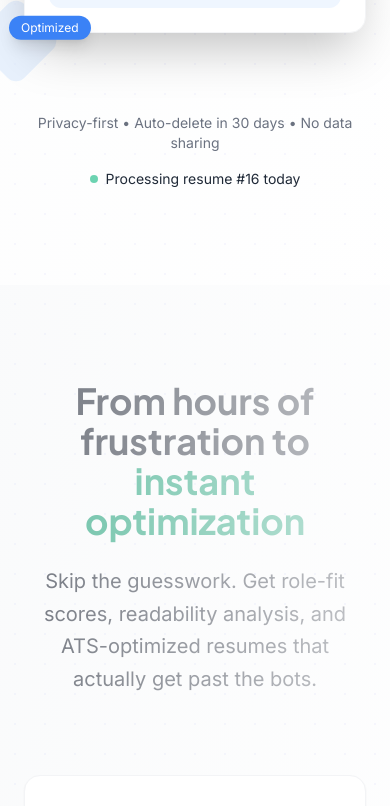
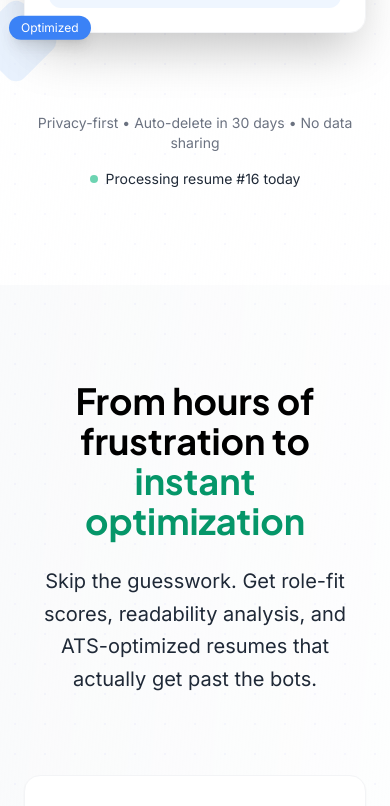
Before and after one commit to barath-uni/resumefy, a React (Vite) app in the folder frontend/: page / in a window 390 px wide. Shown: the part 1181-1987 px from the top of the page. Built offline with nearby package versions, Linux system fonts and the light colour scheme; no server answers.

Commit message:
FIX opacity aliasing issue

```diff
--- a/frontend/src/App.tsx
+++ b/frontend/src/App.tsx
@@ -73,7 +73,7 @@ function App() {
       {/* Clean Background */}
       <div className="absolute inset-0 overflow-hidden pointer-events-none">
         {/* Subtle gradient overlay */}
-        <div className="absolute inset-0 bg-gradient-to-br from-gray-50/30 to-white" />
+        <div className="absolute inset-0 bg-gradient-to-br from-gray-50/10 to-white" />
 
         {/* Geometric shapes inspired by the screenshots */}
         <div className="absolute top-20 right-20 w-64 h-64 bg-blue-50 rounded-3xl rotate-12 opacity-60" />
@@ -89,7 +89,7 @@ function App() {
       </div>
 
       {/* Clean Navigation */}
-      <nav className="border-b border-gray-100 relative z-10 bg-white/90 backdrop-blur-sm">
+      <nav className="border-b border-gray-100 relative z-10 bg-white backdrop-blur-sm fix-compositing-text">
         <div className="max-w-7xl mx-auto px-6 py-4">
           <motion.div
             initial={{ y: -20, opacity: 0 }}
@@ -304,14 +304,14 @@ function App() {
       </section>
 
       {/* Features Section */}
-      <section className="py-24 bg-gray-50" id="features">
+      <section className="py-24 bg-gray-50 fix-compositing-text" id="features">
         <div className="max-w-7xl mx-auto px-6">
           <div className="text-center mb-20">
-            <h2 className="text-4xl md:text-5xl font-heading font-bold text-gray-900 mb-6">
+            <h2 className="text-4xl md:text-5xl font-heading font-bold text-gray-900 mb-6 force-dark-text">
               From hours of frustration to
               <span className="text-emerald-600"> instant optimization</span>
             </h2>
-            <p className="text-xl text-gray-900 max-w-2xl mx-auto leading-relaxed">
+            <p className="text-xl text-gray-900 max-w-2xl mx-auto leading-relaxed force-gray-text">
               Skip the guesswork. Get role-fit scores, readability analysis, and ATS-optimized resumes that actually get past the bots.
             </p>
           </div>
@@ -358,11 +358,11 @@ function App() {
                     </div>
                     <div className="text-right">
                       <div className="text-xs text-gray-500 uppercase tracking-wide">Success Rate</div>
-                      <div className="text-sm font-bold text-gray-900">{feature.stats}</div>
+                      <div className="text-sm font-bold text-black">{feature.stats}</div>
                     </div>
                   </div>
-                  <h3 className="text-xl font-semibold mb-4 text-gray-900 group-hover:text-emerald-600 transition-colors">{feature.title}</h3>
-                  <p className="text-gray-700 leading-relaxed">{feature.desc}</p>
+                  <h3 className="text-xl font-semibold mb-4 text-black group-hover:text-emerald-600 transition-colors">{feature.title}</h3>
+                  <p className="text-gray-800 leading-relaxed">{feature.desc}</p>
 
                   {/* Hover indicator */}
                   <div className="absolute bottom-4 right-4 opacity-0 group-hover:opacity-100 transition-opacity">
@@ -542,7 +542,7 @@ function App() {
               </div>
               <div className="bg-white/10 backdrop-blur rounded-xl p-6">
                 <div className="text-2xl font-bold text-white mb-1">94%</div>
-                <div className="text-gray-300 text-sm">User satisfaction rate</div>
+                <div className="text-gray-300 text-sm">Role fit accuracy</div>
               </div>
             </div>
           </div>
@@ -550,7 +550,7 @@ function App() {
       </section>
 
       {/* Minimal Footer */}
-      <footer className="border-t border-gray-100 py-12 bg-gray-50">
+      <footer className="border-t border-gray-100 py-12 bg-gray-50 fix-compositing-text">
         <div className="max-w-6xl mx-auto px-6">
           <div className="flex flex-col md:flex-row justify-between items-center">
             <div className="flex items-center space-x-3 mb-4 md:mb-0">
@@ -559,12 +559,12 @@ function App() {
                 alt="Resumefy Logo"
                 className="w-8 h-8"
               />
-              <div className="text-lg font-heading font-semibold text-gray-900">Resumefy</div>
+              <div className="text-lg font-heading font-semibold text-gray-900 force-dark-text">Resumefy</div>
             </div>
             <div className="flex items-center space-x-8 text-sm text-gray-700">
-              <a href="#" className="hover:text-gray-900 transition-colors font-medium">Privacy</a>
-              <a href="#" className="hover:text-gray-900 transition-colors font-medium">Terms</a>
-              <a href="#" className="hover:text-gray-900 transition-colors font-medium">Support</a>
+              <a href="#" className="hover:text-gray-900 transition-colors font-medium force-gray-text">Privacy</a>
+              <a href="#" className="hover:text-gray-900 transition-colors font-medium force-gray-text">Terms</a>
+              <a href="#" className="hover:text-gray-900 transition-colors font-medium force-gray-text">Support</a>
             </div>
           </div>
         </div>
--- a/frontend/src/index.css
+++ b/frontend/src/index.css
@@ -39,8 +39,8 @@
 
     font-synthesis: none;
     text-rendering: optimizeLegibility;
-    -webkit-font-smoothing: antialiased;
-    -moz-osx-font-smoothing: grayscale;
+    -webkit-font-smoothing: auto;
+    -moz-osx-font-smoothing: auto;
   }
 
   html {
@@ -57,6 +57,39 @@
   h1, h2, h3, h4, h5, h6 {
     font-family: 'Plus Jakarta Sans', system-ui, sans-serif;
     font-weight: 600;
+  }
+
+  /* Fix WebKit compositing layer text rendering - NUCLEAR OPTION */
+  .force-dark-text {
+    color: #000000 !important;
+    opacity: 1 !important;
+    -webkit-font-smoothing: subpixel-antialiased !important;
+    -moz-osx-font-smoothing: auto !important;
+    backface-visibility: hidden !important;
+    transform: perspective(1px) translateZ(0) !important;
+    will-change: auto !important;
+  }
+
+  .force-gray-text {
+    color: #1f2937 !important;
+    opacity: 1 !important;
+    -webkit-font-smoothing: subpixel-antialiased !important;
+    -moz-osx-font-smoothing: auto !important;
+    backface-visibility: hidden !important;
+    transform: perspective(1px) translateZ(0) !important;
+    will-change: auto !important;
+  }
+
+  /* Fix for features section compositing layer text issues */
+  .fix-compositing-text {
+    -webkit-font-smoothing: subpixel-antialiased !important;
+    -moz-osx-font-smoothing: auto !important;
+    backface-visibility: hidden;
+  }
+
+  .fix-compositing-text * {
+    -webkit-font-smoothing: subpixel-antialiased !important;
+    -moz-osx-font-smoothing: auto !important;
   }
 }
 
--- a/frontend/src/pages/Dashboard.tsx
+++ b/frontend/src/pages/Dashboard.tsx
@@ -312,7 +312,7 @@ export default function Dashboard() {
       </div>
 
       {/* Navigation - Matching Landing Page */}
-      <nav className="border-b border-gray-100 relative z-10 bg-white/90 backdrop-blur-sm">
+      <nav className="border-b border-gray-100 relative z-10 bg-white/90 backdrop-blur-sm fix-compositing-text">
         <div className="max-w-7xl mx-auto px-6 py-4">
           <div className="flex items-center justify-between">
             <div className="flex items-center space-x-3">
@@ -561,7 +561,7 @@ export default function Dashboard() {
       </div>
 
       {/* Footer - Matching Landing Page */}
-      <footer className="border-t border-gray-100 py-12 bg-gray-50 relative z-10">
+      <footer className="border-t border-gray-100 py-12 bg-gray-50 relative z-10 fix-compositing-text">
         <div className="max-w-6xl mx-auto px-6">
           <div className="flex flex-col md:flex-row justify-between items-center">
             <div className="flex items-center space-x-3 mb-4 md:mb-0">
@@ -570,12 +570,12 @@ export default function Dashboard() {
                 alt="Resumefy Logo"
                 className="w-8 h-8"
               />
-              <div className="text-lg font-heading font-semibold text-gray-900">Resumefy</div>
+              <div className="text-lg font-heading font-semibold text-gray-900 force-dark-text">Resumefy</div>
             </div>
             <div className="flex items-center space-x-8 text-sm text-gray-700">
-              <a href="#" className="hover:text-gray-900 transition-colors font-medium">Privacy</a>
-              <a href="#" className="hover:text-gray-900 transition-colors font-medium">Terms</a>
-              <a href="#" className="hover:text-gray-900 transition-colors font-medium">Support</a>
+              <a href="#" className="hover:text-gray-900 transition-colors font-medium force-gray-text">Privacy</a>
+              <a href="#" className="hover:text-gray-900 transition-colors font-medium force-gray-text">Terms</a>
+              <a href="#" className="hover:text-gray-900 transition-colors font-medium force-gray-text">Support</a>
             </div>
           </div>
         </div>
```
